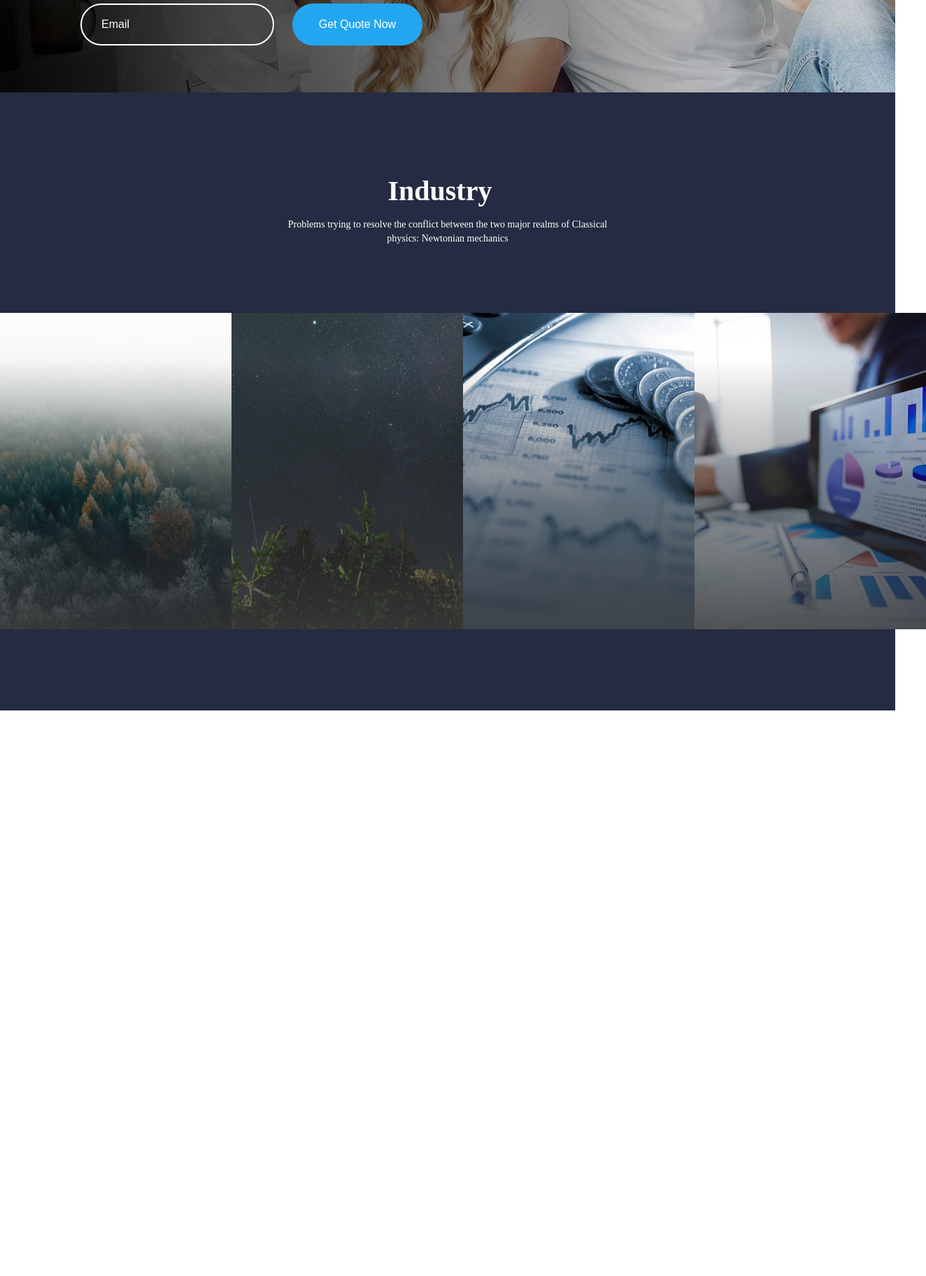
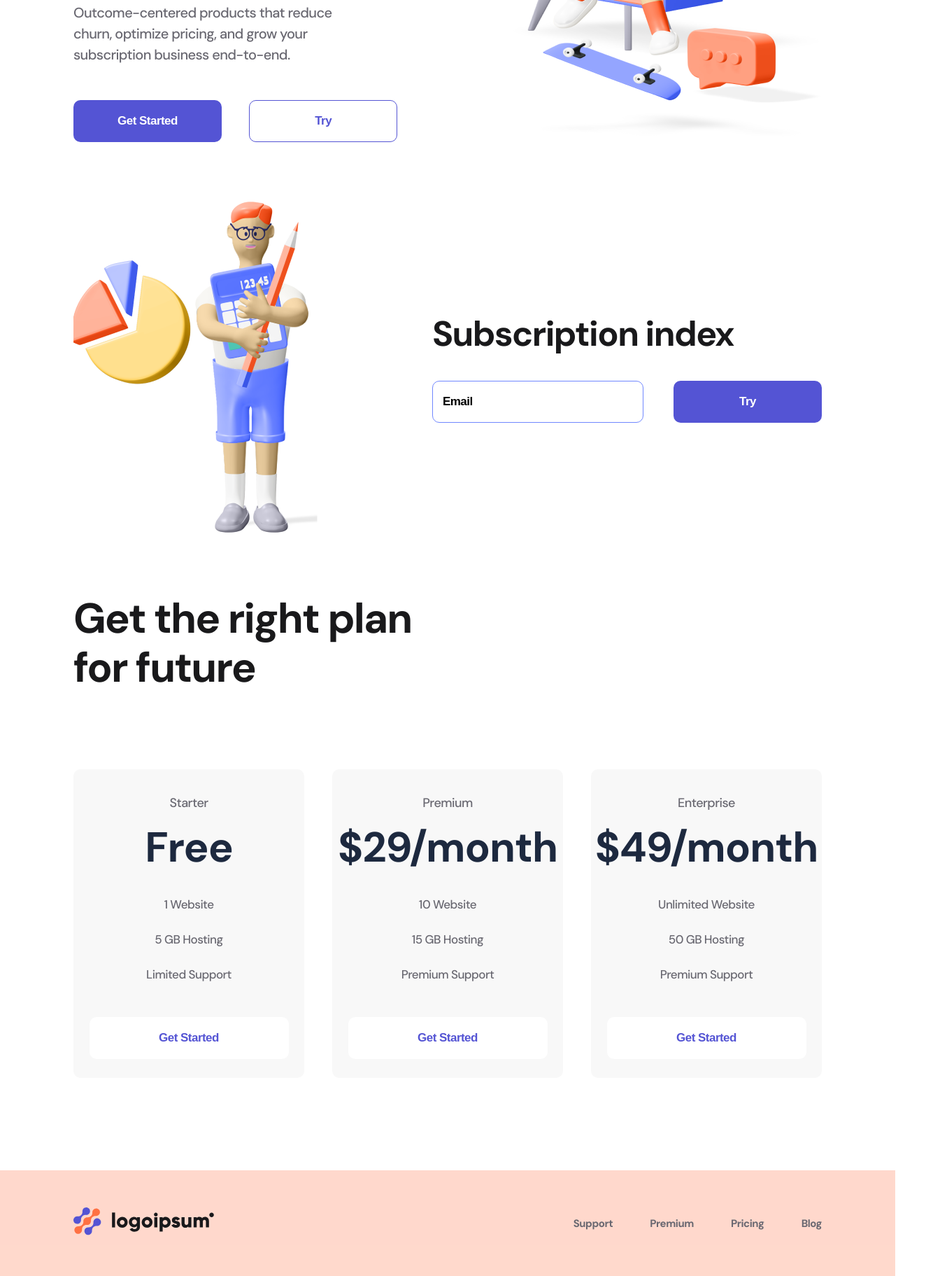
Before and after one commit to ElenaBerestok/logo, a plain HTML site: page index.html in a window 1280 px wide. Shown: the part 508-2331 px from the top of the page at 70% size, 1324 px wide, since content can reach past the window. Before the commit the page ends 1523 px from the top, so only its background shows below. Drawn offline with nearby package versions, Linux system fonts and the light colour scheme.

Commit message:
Add files via upload

```diff
--- a/index.html
+++ b/index.html
@@ -5,102 +5,172 @@
     <meta http-equiv="X-UA-Compatible" content="IE=edge">
     <meta name="viewport" content="width=device-width, initial-scale=1.0">
     <title>Document</title>
-    <link rel="stylesheet" href="./style.css">
+    <link rel="stylesheet" href="https://cdnjs.cloudflare.com/ajax/libs/meyer-reset/2.0/reset.min.css" integrity="sha512-NmLkDIU1C/C88wi324HBc+S2kLhi08PN5GDeUVVVC/BVt/9Izdsc9SVeVfA1UZbY3sHUlDSyRXhCzHfr6hmPPw==" crossorigin="anonymous" />
     <link rel="preconnect" href="https://fonts.googleapis.com">
     <link rel="preconnect" href="https://fonts.gstatic.com" crossorigin>
-    <link href="https://fonts.googleapis.com/css2?family=DM+Sans:wght@500;700&family=Montserrat:wght@400;700&family=Roboto:wght@400;700&display=swap" rel="stylesheet">
+    <link href="https://fonts.googleapis.com/css2?family=DM+Sans:wght@500;700&display=swap" rel="stylesheet">
+    <link rel="stylesheet" href="./style/style.css">
 </head>
 <body>
-    <section class="background">
-        <div class="container">
-            <header class="header">
-                <div>
-                    <a class="text_header" href="">
-                        BrandName
+<header class="header">
+    <div class="container header_flex">
+        <div>
+            <a href="#">
+                <img src="./img/logo.svg" alt="logo">
+            </a>
+        </div>
+        <nav class="nav">
+            <ol>
+                <li class="nav_li">
+                    <a class="nav_link" href="#">
+                        Home
                     </a>
-                </div>
-                <nav>
-                    <ul class="header_ul">
-                        <li class="header_li"><a href="">Home</a></li>
-                        <li class="header_li"><a href="">Product</a></li>
-                        <li class="header_li"><a href="">Pricing</a></li>
-                        <li class="header_li"><a href="">Contact</a></li>
-                    </ul>
-                </nav>
-            </header>
-           <div>
-               <h1 class="title">
-                We Ensure A Best Insurance Service
-               </h1>
-               <p class="text_p">
-                We know how large objects will act, but things on a small scale.
-               </p>
-               <form>
-                   <input class="input" placeholder="Email" type="email">
-                   <button class="button">
-                    Get Quote Now
-                   </button>
-               </form>
-           </div>
+                </li>
+                <li class="nav_li">
+                    <a class="nav_link" href="#">
+                        Features
+                    </a>
+                </li>
+                <li class="nav_li">
+                    <a class="nav_link" href="#">
+                        Pricing
+                    </a>
+                </li>
+                <li class="nav_li">
+                    <a class="nav_link" href="#">
+                        Blog
+                    </a>
+                </li>
+            </ol>
+        </nav>
+        <div>
+            <button class="button button_orange">
+                Get Started
+            </button>
         </div>
-    </section>
-    <section class="section_2">
-        <div class="container_2">
-            <h2 class="text_h2">
-                Industry
-            </h2>
-            <div class="container_3">
-                <p class="p_2">
-                    Problems trying to resolve the conflict between the two major realms of Classical physics: Newtonian mechanics
-                </p>
-            </div>
+    </div>
+</header>
+<section class="container about">
+    <div>
+        <h1 class="about_title">
+            Grow your subscription business
+        </h1>
+        <p class="about_text">
+            Outcome-centered products that reduce churn, optimize pricing, and grow your subscription business end-to-end.
+        </p>
+        <div>
+            <button class="button button_violet"> Get Started</button>
+            <button class="button button_transparent">Try</button>
         </div>
-        <div class="gallery">
-            <div class="gallery_item">
-                <img src="./img/111.png" alt="">
-                <div class="gallery_item-abs">
-                    <p class="gallery_text">
-                        Life Tips From Top Ten Adventure Travelers
-                    </p>
-                    <button class="gallery_button">
-                        View Project
-                    </button>
-                </div>
-            </div>
-            <div class="gallery_item">
-                <img src="./img/media bg-cover (2).png" alt="">
-                <div class="gallery_item-abs">
-                    <p class="gallery_text">
-                        Life Tips From Top Ten Adventure Travelers
-                    </p>
-                    <button class="gallery_button">
-                        View Project
-                    </button>
-                </div>
-            </div>
-            <div class="gallery_item">
-                <img src="./img/media bg-cover (1).png" alt="">
-                <div class="gallery_item-abs">
-                    <p class="gallery_text">
-                        Life Tips From Top Ten Adventure Travelers
-                    </p>
-                    <button class="gallery_button">
-                        View Project
-                    </button>
-                </div>
-            </div>
-            <div class="gallery_item">
-                <img src="./img/media bg-cover.png" alt="">
-                <div class="gallery_item-abs">
-                    <p class="gallery_text">
-                        Life Tips From Top Ten Adventure Travelers
-                    </p>
-                    <button class="gallery_button">
-                        View Project
-                    </button>
-                </div>
-            </div>
+    </div>
+    <div>
+        <img src="./img/first men.png" alt="first men">
+    </div>
+</section>
+<section class="container subscribe">
+    <div>
+        <img src="./img/secondmen.png" alt="secondmen">
+    </div>
+    <div>
+        <h2 class="subscribe_title">
+            Subscription index
+        </h2>
+        <form>
+            <input class="input" type="email" placeholder="Email">
+            <button class="button button_violet ">
+                Try
+            </button>
+        </form>
+    </div>
+</section>
+<section class="container plan">
+    <h2 class="plan_title">
+        Get the right plan for future
+    </h2>
+    <div class="plan_flex">
+        <div class="item">
+            <p class="item_text">
+                Starter
+            </p>
+            <h3 class="item_title">
+                Free
+            </h3>
+            <ul>
+                <li class="item_li">1 Website</li>
+                <li class="item_li">5 GB Hosting </li>
+                <li class="item_li">Limited Support</li>
+            </ul>
+            <button class="button button_item">
+                Get Started
+            </button>
         </div>
-    </section>
+        <div class="item">
+            <p class="item_text">
+                Premium
+            </p>
+            <h3 class="item_title">
+                $29<span>/month</span>
+            </h3>
+            <ul>
+                <li class="item_li">10 Website</li>
+                <li class="item_li">15 GB Hosting </li>
+                <li class="item_li">Premium Support</li>
+            </ul>
+            <button class="button button_item">
+                Get Started
+            </button>
+        </div>
+        <div class="item">
+            <p class="item_text">
+                Enterprise
+            </p>
+            <h3 class="item_title">
+                $49<span>/month</span>
+            </h3>
+            <ul>
+                <li class="item_li">Unlimited Website</li>
+                <li class="item_li">50 GB Hosting </li>
+                <li class="item_li">Premium Support</li>
+            </ul>
+            <button class="button button_item">
+                Get Started
+            </button>
+        </div>
+    </div>
+</section>
+<footer class="footer">
+    <div class="container footer_flex">
+
+        <div>
+            <a class="nav_link" href="#">
+                <img src="./img/logo.svg" alt="logo">
+            </a>
+        </div>
+        <nav>
+            <ol>
+                <li class="nav_li">
+                    <a class="nav_link" href="#">
+                        Support
+                    </a>
+                </li>
+                <li class="nav_li">
+                    <a class="nav_link" href="#">
+                        Premium
+                    </a>
+                </li>
+                <li class="nav_li"li>
+                    <a class="nav_link" href="#">
+                        Pricing
+                    </a>
+                </li>
+                <li class="nav_li">
+                    <a class="nav_link" href="#">
+                        Blog
+                    </a>
+                </li>
+            </ol>
+        </nav>
+</div>
+</footer>
 </body>
 </html>
```
